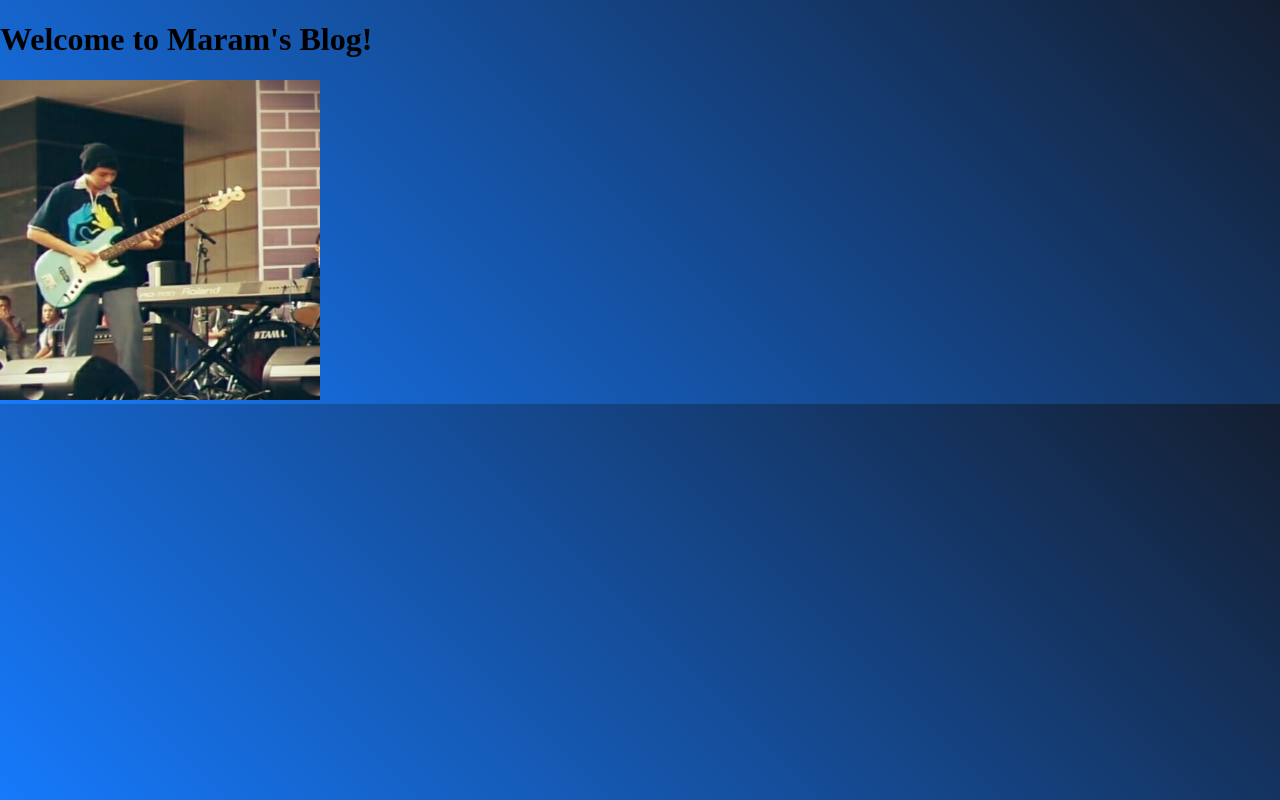
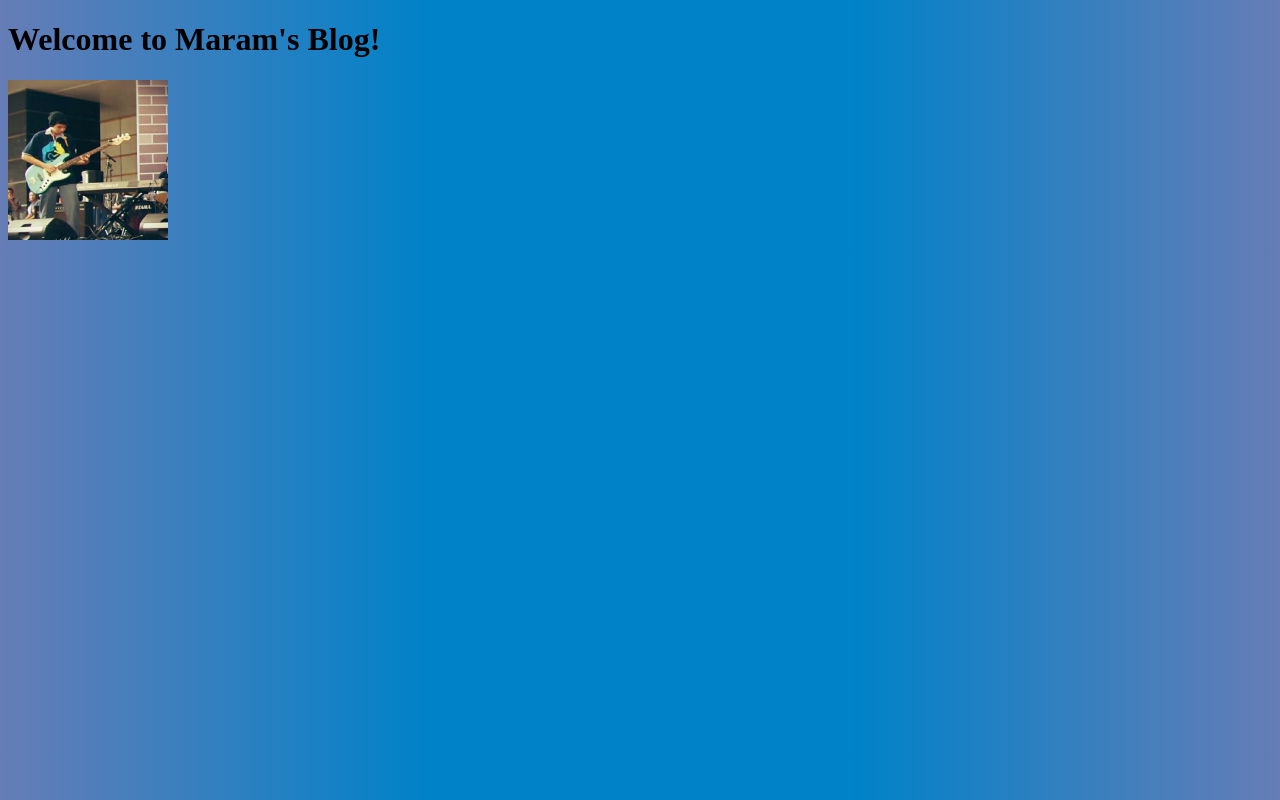
Before and after one commit to lockonmaram/lockonmaram.github.io, a plain HTML site: page index.html in a window 1280 px wide. Drawn offline with Linux system fonts and the light colour scheme.

Commit message:
background

```diff
--- a/index.html
+++ b/index.html
@@ -6,7 +6,7 @@
 </head>
 <body>
 	<h1>Welcome to Maram's Blog!</h1>
-	<img src="lockonmaram.github.io/img/bass.png" class="circle" height="320" width="320" />
+	<img src="lockonmaram.github.io/img/bass.png" height="160" width="160" />
 
 </body>
 </html>
--- a/style.css
+++ b/style.css
@@ -1,10 +1,5 @@
-body {
-  /* Old browsers */
-  background: #167afc;
-  /* Chrome 10-25, Safari 5.1-6 */
-  background: -webkit-linear-gradient(-45deg, #167afc, #141E30);
-  /* W3C, IE 10+/ Edge, Firefox 16+, Chrome 26+, Opera 12+, Safari 7+ */
-  background: linear-gradient(45deg, #167afc, #141E30);
-  margin: 0;
-  padding: 0;
+body{
+	background: #667db6;  /* fallback for old browsers */
+	background: -webkit-linear-gradient(to right, #667db6, #0082c8, #0082c8, #667db6);  /* Chrome 10-25, Safari 5.1-6 */
+	background: linear-gradient(to right, #667db6, #0082c8, #0082c8, #667db6); /* W3C, IE 10+/ Edge, Firefox 16+, Chrome 26+, Opera 12+, Safari 7+ */
 }
```
